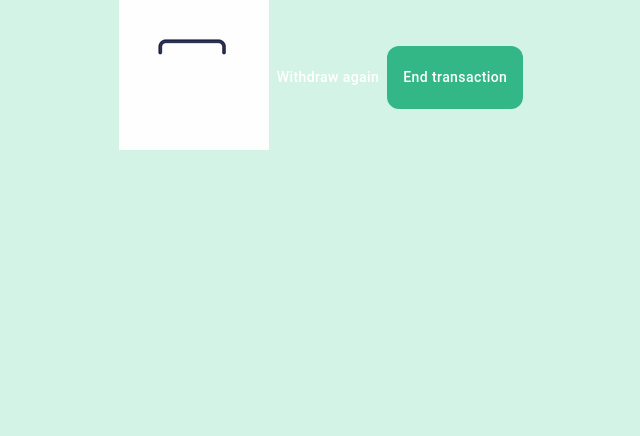
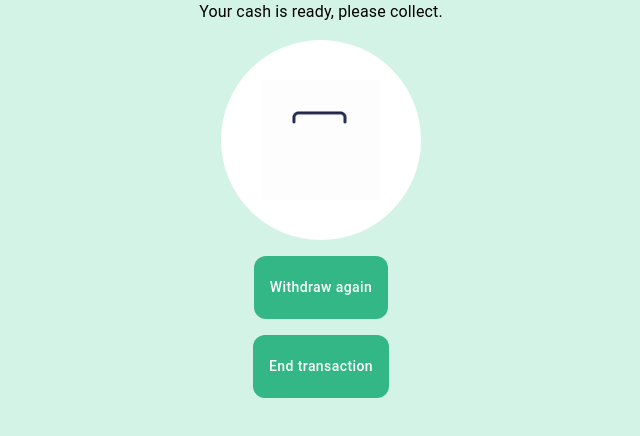
Before and after one commit to yverenoir/atm-web-app, a React (Create React App) app: page /withdrawal-success in a window 1280 px wide. Shown: the top 436 px of the page, without its empty margins (319-959 px from the left). Built offline with nearby package versions, Linux system fonts and the light colour scheme.

Commit message:
feat: add collect card screen, add styling and refactoring

```diff
--- /dev/null
+++ b/src/CollectCard.tsx
@@ -0,0 +1,29 @@
+import React, {useEffect} from 'react';
+import './App.css';
+import {useNavigate} from "react-router-dom";
+import collectCard from './collect-card.gif';
+import {Grid, Typography} from "@mui/material";
+
+function WithdrawSuccess() {
+    const navigate = useNavigate();
+
+    useEffect(() => {
+            setTimeout(() => navigate("/"), 3000);
+        }
+    );
+
+    return (
+        <Grid container direction={"column"} spacing={2} justifyContent={"center"} alignItems={"center"}>
+            <Grid item>
+                <Typography>Please take your card.</Typography>
+            </Grid>
+            <Grid item>
+                <div className={"icon-container"}>
+                    <img src={collectCard} className={"rectangular-icon"} alt="collectCard"/>
+                </div>
+            </Grid>
+        </Grid>
+    );
+}
+
+export default WithdrawSuccess;
--- a/src/ExitButton.tsx
+++ b/src/ExitButton.tsx
@@ -8,8 +8,7 @@ function ExitButton() {
 
     function onEndTransaction() {
         // invalidate auth token
-        // redirect user back to pin page
-        navigate("/");
+        navigate("/collect-card");
     }
 
     return (
--- a/src/InsertCard.tsx
+++ b/src/InsertCard.tsx
@@ -8,14 +8,16 @@ function InsertCard() {
     const navigate = useNavigate();
 
     useEffect(() => {
-            setTimeout(() => navigate("/pin"), 1000);
+            setTimeout(() => navigate("/pin"), 2000);
         }
     );
 
     return (
         <Grid container justifyContent={"center"} alignItems={"center"}>
             <Grid item>
-                <img src={insert} alt="insertCard"/>
+                <div className={"icon-container"}>
+                    <img className={"insert-card-icon"} src={insert} alt="insertCard"/>
+                </div>
             </Grid>
         </Grid>
     );
--- a/src/WithdrawSuccess.tsx
+++ b/src/WithdrawSuccess.tsx
@@ -2,7 +2,7 @@ import React from 'react';
 import './App.css';
 import {useLocation, useNavigate} from "react-router-dom";
 import success from './withdrawal-success.gif';
-import {Button, Grid} from "@mui/material";
+import {Button, Grid, Typography} from "@mui/material";
 import ExitButton from "./ExitButton"; // Tell webpack this JS file uses this image
 
 function WithdrawSuccess() {
@@ -15,12 +15,17 @@ function WithdrawSuccess() {
     }
 
     return (
-        <Grid container justifyContent={"center"} alignItems={"center"}>
+        <Grid container direction={"column"} spacing={2} justifyContent={"center"} alignItems={"center"}>
             <Grid item>
-                <img src={success} alt="withdrawalSuccess"/>
+                <Typography>Your cash is ready, please collect.</Typography>
             </Grid>
             <Grid item>
-                <Button onClick={onWithdrawAgainButtonClicked}>Withdraw again</Button>
+                <div className={"icon-container"}>
+                    <img src={success} className={"rectangular-icon"} alt="withdrawalSuccess"/>
+                </div>
+            </Grid>
+            <Grid item>
+                <Button variant={"contained"} onClick={onWithdrawAgainButtonClicked}>Withdraw again</Button>
             </Grid>
             <Grid item>
                 <ExitButton/>
--- a/src/index.css
+++ b/src/index.css
@@ -12,3 +12,27 @@ code {
     font-family: source-code-pro, Menlo, Monaco, Consolas, 'Courier New',
     monospace;
 }
+
+.rectangular-icon {
+    width: auto;
+    height: 120px;
+    display: block;
+    margin: auto;
+}
+
+.insert-card-icon {
+    width: auto;
+    height: 150px;
+    display: block;
+    margin: auto;
+}
+
+.icon-container {
+    display: flex;
+    width: 200px;
+    height: 200px;
+    background-color: white;
+    border: 1px;
+    border-radius: 50%;
+    justify-content: center;
+}
--- a/src/theme/index.ts
+++ b/src/theme/index.ts
@@ -24,6 +24,8 @@ export const theme = createTheme({
             styleOverrides: {
                 root: {
                     borderRadius: '12px',
+                    backgroundColor: "white",
+                    borderColor: "#8A8A8A",
                 }
             }
         }
```
Also changed, not shown: src/index.tsx (+2 -24 lines), src/router/index.tsx (added, +29 -0 lines), src/collect-card.gif (added).
